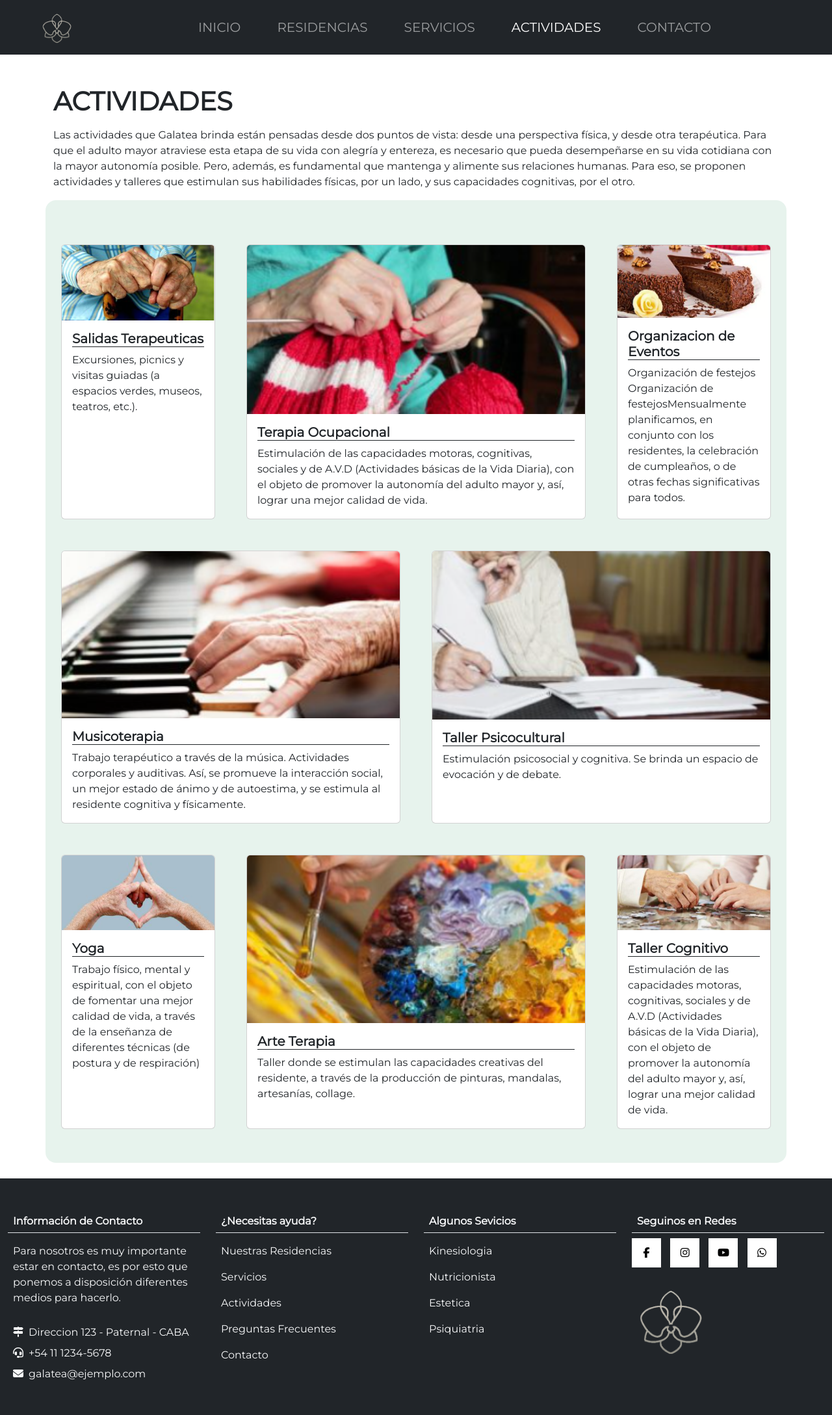
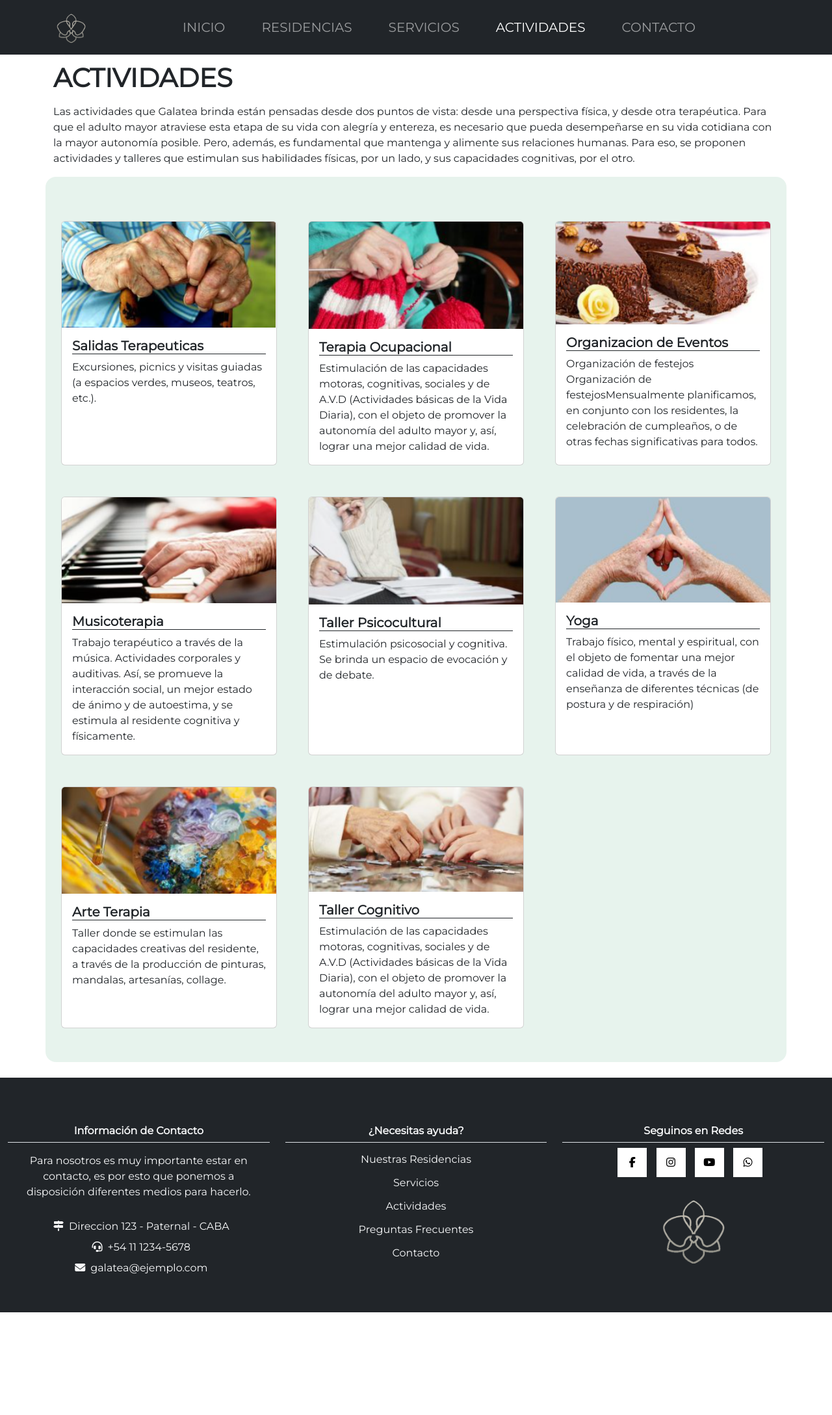
Before and after one commit to JuanCervini/Galatea, a plain HTML site: page pages/actividades.html in a window 1280 px wide. Shown: the whole page at 65% size. After the commit the page ends 2019 px from the top, so only its background shows below. Drawn offline with nearby package versions, Linux system fonts and the light colour scheme.

Commit message:
Cambios para 2da Entrega Proy Final

```diff
--- a/pages/actividades.html
+++ b/pages/actividades.html
@@ -13,10 +13,10 @@
 
 <body>
 
-    <nav class="navbar navbar-expand-lg navbar-dark bg-dark ">
-        <div class="container-fluid">
-          <a class="navbar-brand" >
-            <img src="../assets/img/logo.png" href="../index.html" alt="logo" width="55" height="55" class="d-inline-block align-text-top ms-5">
+    <nav class="navbar navbar-expand-lg navbar-dark bg-dark fixed-top">
+        <div class="container">
+          <a class="navbar-brand" href="../index.html">
+            <img src="../assets/img/logo.png" href="../index.html" alt="logo" width="55" height="55" class="d-inline-block align-text-top">
           </a>
           <button class="navbar-toggler" type="button" data-bs-toggle="collapse" data-bs-target="#navbarNavDropdown" aria-controls="navbarNavDropdown" aria-expanded="false" aria-label="Toggle navigation">
             <span class="navbar-toggler-icon"></span>
@@ -50,7 +50,7 @@
 
         <div class="d-flex flex-column justify-content-center">
 
-            <h3 class="pb-2 fs-1 fw-bold">ACTIVIDADES</h3>
+            <h3 class="pb-2 fs-1 mt-5 fw-bold">ACTIVIDADES</h3>
 
             <p>Las actividades que Galatea brinda están pensadas desde dos puntos de vista:
                 desde una perspectiva física, y desde otra terapéutica.
@@ -69,7 +69,7 @@
 
     <div class="row mt-3 mb-5">
 
-        <div class="col row-cols-1 col-md-3 g-5">
+        <div class="col row-cols-1 col-md-4 g-5">
 
             <div class="card h-100">
 
@@ -84,7 +84,7 @@
             </div>
         </div>
 
-        <div class="col row-cols-1 col-md-6 g-5">
+        <div class="col row-cols-1 col-md-4 g-5">
 
             <div class="card h-100">
 
@@ -101,7 +101,7 @@
             </div>
         </div>
 
-        <div class="col row-cols-1 col-md-3 g-5">
+        <div class="col row-cols-1 col-md-4 g-5">
 
             <div class="card h-100">
 
@@ -118,7 +118,7 @@
             </div>
         </div>
 
-        <div class="col row-cols-1 col-md-6 g-5">
+        <div class="col row-cols-1 col-md-4 g-5">
 
             <div class="card h-100">
 
@@ -134,7 +134,7 @@
             </div>
         </div>
 
-        <div class="col row-cols-1 col-md-6 g-5">
+        <div class="col row-cols-1 col-md-4 g-5">
 
             <div class="card h-100">
 
@@ -148,7 +148,7 @@
             </div>
         </div>
 
-        <div class="col row-cols-1 col-md-3 g-5">
+        <div class="col row-cols-1 col-md-4 g-5">
 
             <div class="card h-100">
 
@@ -164,7 +164,7 @@
             </div>
         </div>
 
-        <div class="col row-cols-1 col-md-6 g-5">
+        <div class="col row-cols-1 col-md-4 g-5">
 
             <div class="card h-100">
 
@@ -179,7 +179,7 @@
             </div>
         </div>
 
-        <div class="col row-cols-1 col-md-3 g-5">
+        <div class="col row-cols-1 col-md-4 g-5">
 
             <div class="card h-100">
 
@@ -198,49 +198,39 @@
     </div>
 </section>
 
-</section>
 
-<footer class="container text-start bg-dark mw-100 text-light py-5">
+
+
+<footer class="container text-center bg-dark mw-100 text-light py-5">
 
     <div class="row">
 
-        <div class="col-md-3 d-flex flex-column">
+        <div class="col-md-4 d-flex flex-column">
 
-          <h6 class="p-2 fw-bold border-bottom ">Información de Contacto</h6>
-          <p class="p-2">Para nosotros es muy importante estar en contacto, es por esto que ponemos a disposición diferentes medios para hacerlo.</p>
-          <span><i class="fa-solid fa-signs-post p-2"></i>Direccion 123 - Paternal - CABA</span>
-          <span><i class="fa-solid fa-headset p-2"></i>+54 11 1234-5678</span>
-          <span><i class="fa-solid fa-envelope p-2"></i>galatea@ejemplo.com</span>
+            <h6 class="p-2 fw-bold border-bottom mt-3 ">Información de Contacto</h6>
+
+            <p class="p-2">Para nosotros es muy importante estar en contacto, es por esto que ponemos a disposición diferentes medios para hacerlo.</p>
+            <span><i class="fa-solid fa-signs-post p-2"></i>Direccion 123 - Paternal - CABA</span>
+            <span><i class="fa-solid fa-headset p-2"></i>+54 11 1234-5678</span>
+            <span><i class="fa-solid fa-envelope p-2"></i>galatea@ejemplo.com</span>
 
         </div>
 
-        <div class="col-md-3 d-flex flex-column">
+        <div class="col-md-4 d-flex flex-column">
 
-              <h6 class="p-2 fw-bold border-bottom">¿Necesitas ayuda?</h6>
-              <div>
-                    <a class="nav-link p-2" href="./pages/residencias.html">Nuestras Residencias</a>
-                    <a class="nav-link p-2" href="./pages/servicios.html">Servicios</a>
-                    <a class="nav-link p-2" href="./pages/actividades.html">Actividades</a>
-                    <a class="nav-link p-2" href="./pages/contacto.html">Preguntas Frecuentes</a>
-                    <a class="nav-link p-2" href="./pages/contacto.html">Contacto</a>
+              <h6 class="p-2 fw-bold border-bottom mt-3">¿Necesitas ayuda?</h6>
+              <div class="link-ayuda-footer">
+                <a class="nav-link p-2 lh-sm fs-6" href="./residencias.html">Nuestras Residencias</a>
+                <a class="nav-link p-2 lh-sm fs-6" href="./servicios.html">Servicios</a>
+                <a class="nav-link p-2 lh-sm fs-6" href="./actividades.html">Actividades</a>
+                <a class="nav-link p-2 lh-sm fs-6" href="./contacto.html">Preguntas Frecuentes</a>
+                <a class="nav-link p-2 lh-sm fs-6" href="./contacto.html">Contacto</a>
               </div>
         </div>
 
-        <div class="col-md-3 d-flex flex-column">
+        <div class="col-md-4 d-flex flex-column">
 
-              <h6 class="p-2 fw-bold border-bottom">Algunos Sevicios</h6>
-              <div>
-                    <a class="nav-link p-2" href="./pages/servicios.html">Kinesiologia</a>
-                    <a class="nav-link p-2" href="./pages/servicios.html">Nutricionista</a>
-                    <a class="nav-link p-2" href="./pages/servicios.html">Estetica </a>
-                    <a class="nav-link p-2" href="./pages/servicios.html">Psiquiatria</a>
-              </div>
-
-        </div>
-
-        <div class="col-md-3 d-flex flex-column">
-
-          <h6 class="p-2 fw-bold border-bottom">Seguinos en Redes</h6>
+          <h6 class="p-2 fw-bold border-bottom mt-3">Seguinos en Redes</h6>
 
               <div class="red-social">
 
--- a/styles/style.css
+++ b/styles/style.css
@@ -12,7 +12,7 @@
     background-image: linear-gradient(rgba(103, 104, 90, 0.85),rgb(53, 53, 53)),url(./../assets/img/abuelos.jpg);
     background-position: center;
     background-size: cover;
-     background-attachment: fixed;
+    background-attachment: fixed;
 }
 
 nav ul li{
@@ -66,11 +66,6 @@ nav ul li a:hover:after{
 }
 
 .hero__main{
-    background-image: linear-gradient(rgba(103, 104, 90, 0.85),rgb(53, 53, 53)),url(./../assets/img/abuelos.jpg);
-    background-position: center;
-    background-size: cover;
-    overflow-x: hidden;
-    background-attachment: fixed;
     display: flex;
     color: white;
     flex-direction: column;
@@ -78,9 +73,15 @@ nav ul li a:hover:after{
     align-items: center;
     width: 100%;
     height: 100vh;
+    background-attachment: fixed;
+    overflow-x: hidden;
 }
 
-.hero__main h1{
+.link-ayuda-footer a:hover{
+    color: grey;
+}
+
+/* .hero__main h1{
     font-size: 50px;
     width: 800px;
     text-align: center;
@@ -91,10 +92,10 @@ nav ul li a:hover:after{
     display: block;
     text-align: center;
     width: 800px;
-}
+} */
 
 .hero__main__link{
-    margin-top: 30px;
+    margin-top: 20px;
 }
 
 .hero__main__link a{
@@ -107,7 +108,7 @@ nav ul li a:hover:after{
     border: 2px solid white;
     padding: 10px 35px;
     border-radius: 30px;
-    margin-right: 15px;
+    margin-right: 10px;
     transition: all 300ms ease;
 }
 
@@ -139,7 +140,7 @@ figure img{
     background-color: rgb(47, 46, 46);
 }
 
-
+/*
 @media screen and (max-width: 700px) {
 
     .servicios__columnas{
@@ -211,4 +212,4 @@ figure img{
         padding: 25px 0px;
     }
 
-}
+} */
```
Also changed, not shown: index.html (+28 -38 lines), pages/contacto.html (+22 -33 lines), pages/residencias.html (+24 -35 lines), pages/servicios.html (+27 -37 lines).
